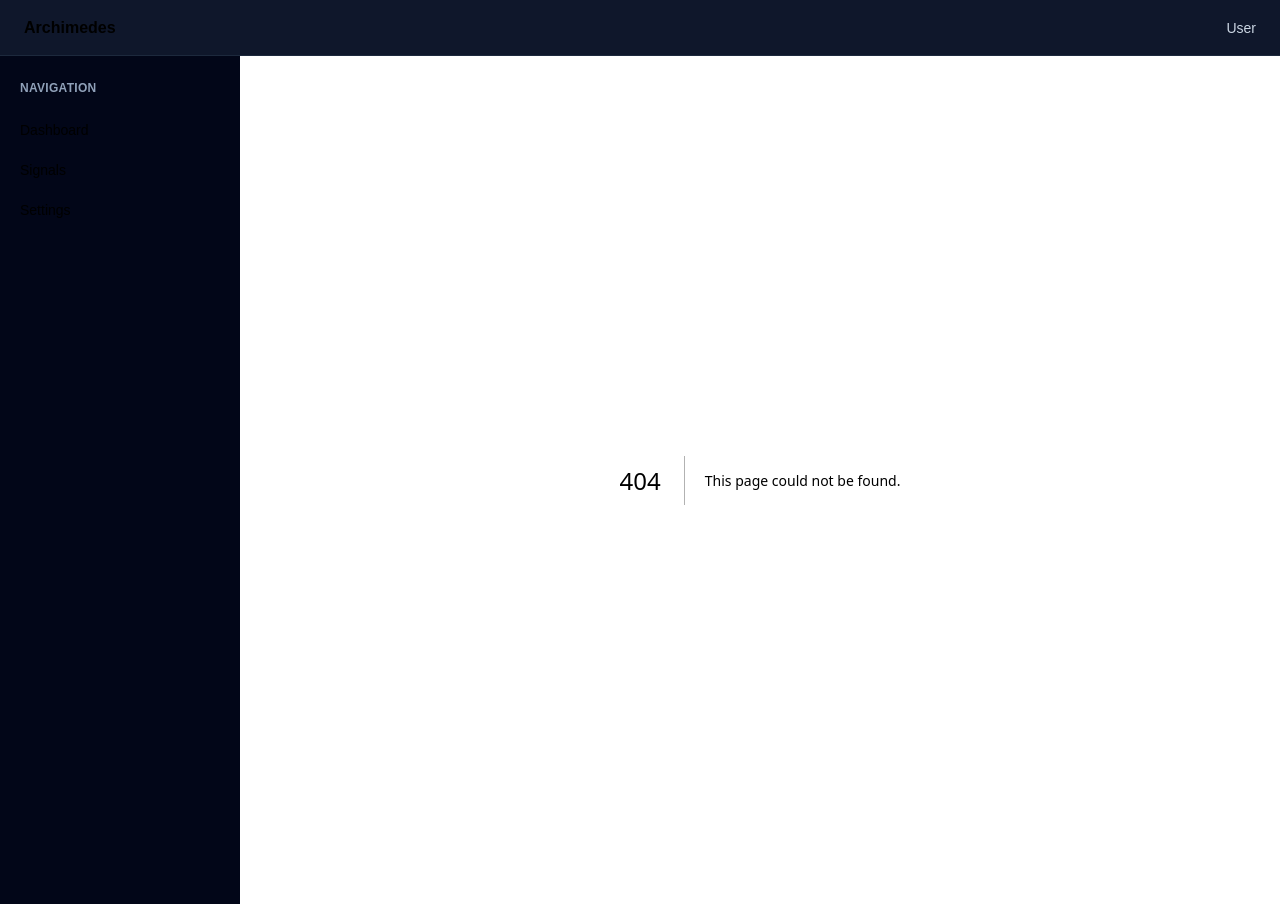
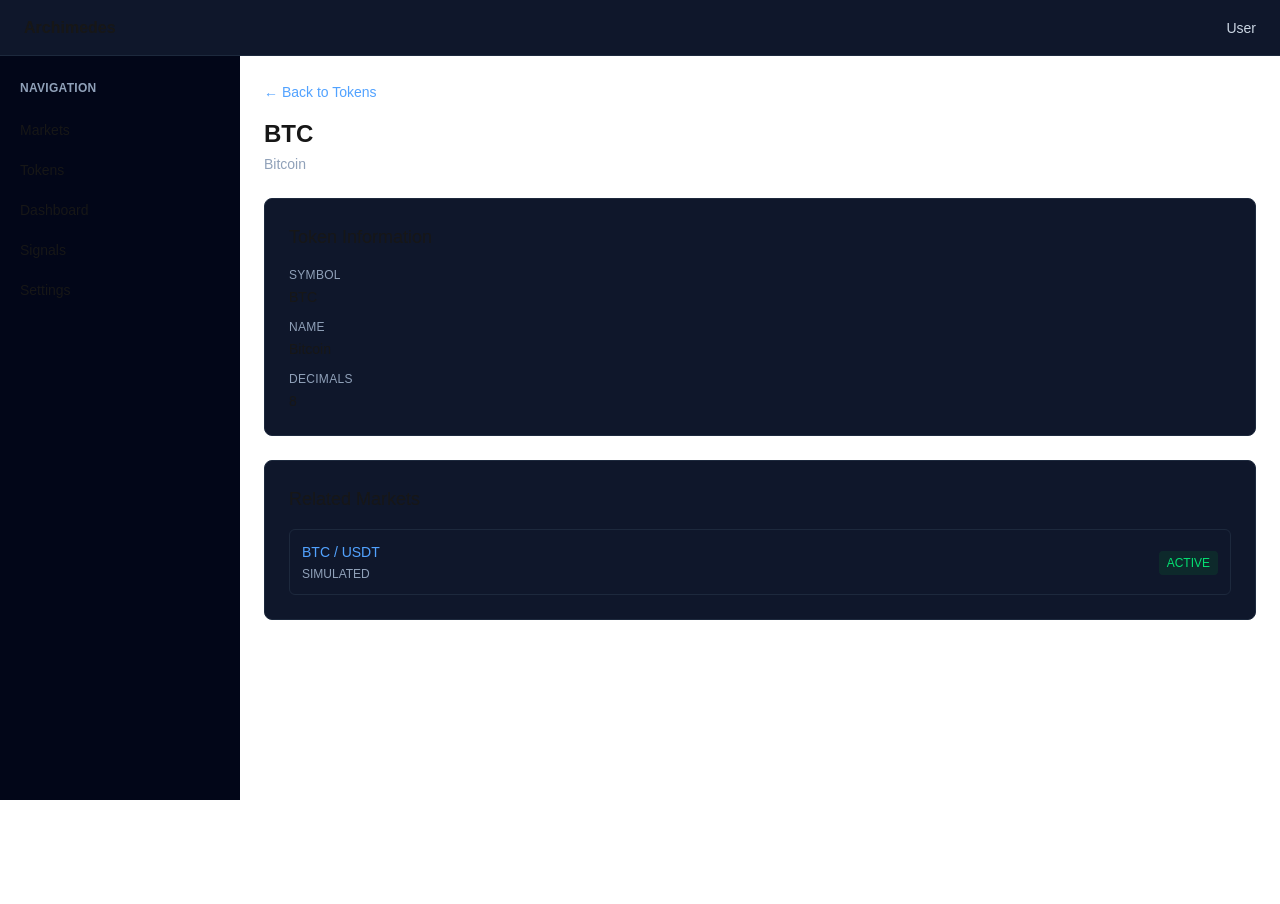
Before and after one commit to rorryf4/Archimedes, a Next.js app in the folder app/web/: page /tokens/btc in a window 1280 px wide. Before the commit this address had no page. After the commit the page ends 800 px from the top, so only its background shows below. Built offline with nearby package versions, Linux system fonts and the light colour scheme; no server answers.

Commit message:
feat: tokens UI and cross-linking (Milestone 8)

```diff
--- a/app/web/app/markets/[id]/page.tsx
+++ b/app/web/app/markets/[id]/page.tsx
@@ -160,7 +160,12 @@
               <div className="space-y-1">
                 <div className="text-sm">
                   <span className="text-slate-400">Symbol:</span>{' '}
-                  {market.baseToken.symbol}
+                  <Link
+                    href={`/tokens/${market.baseToken.id}`}
+                    className="text-blue-400 hover:text-blue-300 hover:underline"
+                  >
+                    {market.baseToken.symbol}
+                  </Link>
                 </div>
                 <div className="text-sm">
                   <span className="text-slate-400">Name:</span>{' '}
@@ -180,7 +185,12 @@
               <div className="space-y-1">
                 <div className="text-sm">
                   <span className="text-slate-400">Symbol:</span>{' '}
-                  {market.quoteToken.symbol}
+                  <Link
+                    href={`/tokens/${market.quoteToken.id}`}
+                    className="text-blue-400 hover:text-blue-300 hover:underline"
+                  >
+                    {market.quoteToken.symbol}
+                  </Link>
                 </div>
                 <div className="text-sm">
                   <span className="text-slate-400">Name:</span>{' '}
--- /dev/null
+++ b/app/web/app/tokens/[id]/page.tsx
@@ -0,0 +1,195 @@
+import Link from 'next/link';
+
+interface Token {
+  id: string;
+  symbol: string;
+  name: string;
+  decimals: number;
+}
+
+interface Market {
+  id: string;
+  baseTokenId: string;
+  quoteTokenId: string;
+  venue: string;
+  status: string;
+  baseToken: Token;
+  quoteToken: Token;
+}
+
+interface TokensResponse {
+  success: boolean;
+  data: {
+    tokens: Token[];
+  };
+}
+
+interface MarketsResponse {
+  success: boolean;
+  data: {
+    markets: Market[];
+  };
+}
+
+async function getTokens(): Promise<Token[]> {
+  const baseUrl =
+    process.env.NEXT_PUBLIC_API_URL ||
+    `http://localhost:${process.env.PORT || 3000}`;
+  const res = await fetch(`${baseUrl}/api/tokens`, {
+    cache: 'no-store',
+  });
+
+  if (!res.ok) {
+    return [];
+  }
+
+  const json: TokensResponse = await res.json();
+
+  if (!json.success) {
+    return [];
+  }
+
+  return json.data.tokens;
+}
+
+async function getMarkets(): Promise<Market[]> {
+  const baseUrl =
+    process.env.NEXT_PUBLIC_API_URL ||
+    `http://localhost:${process.env.PORT || 3000}`;
+  const res = await fetch(`${baseUrl}/api/markets`, {
+    cache: 'no-store',
+  });
+
+  if (!res.ok) {
+    return [];
+  }
+
+  const json: MarketsResponse = await res.json();
+
+  if (!json.success) {
+    return [];
+  }
+
+  return json.data.markets;
+}
+
+interface PageProps {
+  params: Promise<{ id: string }>;
+}
+
+export default async function TokenDetailPage({ params }: PageProps) {
+  const { id } = await params;
+
+  const [tokens, markets] = await Promise.all([getTokens(), getMarkets()]);
+
+  const token = tokens.find((t) => t.id === id);
+
+  if (!token) {
+    return (
+      <div className="space-y-6">
+        <div>
+          <h1 className="text-2xl font-semibold">Token Not Found</h1>
+          <p className="text-sm text-slate-400 mt-1">
+            The token you are looking for does not exist.
+          </p>
+        </div>
+
+        <Link
+          href="/tokens"
+          className="inline-block text-blue-400 hover:text-blue-300 hover:underline"
+        >
+          ← Back to Tokens
+        </Link>
+      </div>
+    );
+  }
+
+  const relatedMarkets = markets.filter(
+    (m) => m.baseTokenId === token.id || m.quoteTokenId === token.id
+  );
+
+  return (
+    <div className="space-y-6">
+      <div>
+        <Link
+          href="/tokens"
+          className="inline-block text-sm text-blue-400 hover:text-blue-300 hover:underline mb-4"
+        >
+          ← Back to Tokens
+        </Link>
+
+        <h1 className="text-2xl font-semibold">{token.symbol}</h1>
+        <p className="text-sm text-slate-400 mt-1">{token.name}</p>
+      </div>
+
+      <div className="bg-slate-900 border border-slate-800 rounded-lg p-6 space-y-4">
+        <h2 className="text-lg font-medium">Token Information</h2>
+
+        <div className="space-y-3">
+          <div>
+            <div className="text-xs text-slate-400 uppercase tracking-wide">
+              Symbol
+            </div>
+            <div className="text-sm mt-1">{token.symbol}</div>
+          </div>
+
+          <div>
+            <div className="text-xs text-slate-400 uppercase tracking-wide">
+              Name
+            </div>
+            <div className="text-sm mt-1">{token.name}</div>
+          </div>
+
+          <div>
+            <div className="text-xs text-slate-400 uppercase tracking-wide">
+              Decimals
+            </div>
+            <div className="text-sm mt-1">{token.decimals}</div>
+          </div>
+        </div>
+      </div>
+
+      <div className="bg-slate-900 border border-slate-800 rounded-lg p-6 space-y-4">
+        <h2 className="text-lg font-medium">Related Markets</h2>
+
+        {relatedMarkets.length > 0 ? (
+          <div className="space-y-2">
+            {relatedMarkets.map((market) => (
+              <Link
+                key={market.id}
+                href={`/markets/${market.id}`}
+                className="block p-3 rounded-md border border-slate-800 hover:bg-slate-800 transition-colors"
+              >
+                <div className="flex items-center justify-between">
+                  <div>
+                    <div className="text-sm font-medium text-blue-400">
+                      {market.baseToken.symbol} / {market.quoteToken.symbol}
+                    </div>
+                    <div className="text-xs text-slate-400 mt-1">
+                      {market.venue}
+                    </div>
+                  </div>
+                  <div>
+                    <span
+                      className={`inline-block px-2 py-1 rounded text-xs font-medium ${
+                        market.status === 'ACTIVE'
+                          ? 'bg-green-900/30 text-green-400'
+                          : 'bg-slate-800 text-slate-400'
+                      }`}
+                    >
+                      {market.status}
+                    </span>
+                  </div>
+                </div>
+              </Link>
+            ))}
+          </div>
+        ) : (
+          <div className="text-center py-8 text-slate-400">
+            No markets available for this token
+          </div>
+        )}
+      </div>
+    </div>
+  );
+}
--- /dev/null
+++ b/app/web/app/tokens/page.tsx
@@ -0,0 +1,94 @@
+import Link from 'next/link';
+
+interface Token {
+  id: string;
+  symbol: string;
+  name: string;
+  decimals: number;
+}
+
+interface TokensResponse {
+  success: boolean;
+  data: {
+    tokens: Token[];
+  };
+}
+
+async function getTokens(): Promise<Token[]> {
+  const baseUrl =
+    process.env.NEXT_PUBLIC_API_URL ||
+    `http://localhost:${process.env.PORT || 3000}`;
+  const res = await fetch(`${baseUrl}/api/tokens`, {
+    cache: 'no-store',
+  });
+
+  if (!res.ok) {
+    throw new Error('Failed to fetch tokens');
+  }
+
+  const json: TokensResponse = await res.json();
+
+  if (!json.success) {
+    throw new Error('API returned error');
+  }
+
+  return json.data.tokens;
+}
+
+export default async function TokensPage() {
+  const tokens = await getTokens();
+
+  return (
+    <div className="space-y-6">
+      <div>
+        <h1 className="text-2xl font-semibold">Tokens</h1>
+        <p className="text-sm text-slate-400 mt-1">
+          Browse available cryptocurrency tokens
+        </p>
+      </div>
+
+      <div className="overflow-x-auto">
+        <table className="w-full text-sm">
+          <thead>
+            <tr className="border-b border-slate-800">
+              <th className="text-left py-3 px-4 font-medium text-slate-300">
+                Symbol
+              </th>
+              <th className="text-left py-3 px-4 font-medium text-slate-300">
+                Name
+              </th>
+              <th className="text-left py-3 px-4 font-medium text-slate-300">
+                Decimals
+              </th>
+            </tr>
+          </thead>
+          <tbody>
+            {tokens.map((token) => (
+              <tr
+                key={token.id}
+                className="border-b border-slate-800 hover:bg-slate-900"
+              >
+                <td className="py-3 px-4">
+                  <Link
+                    href={`/tokens/${token.id}`}
+                    className="text-blue-400 hover:text-blue-300 hover:underline"
+                  >
+                    {token.symbol}
+                  </Link>
+                </td>
+                <td className="py-3 px-4 text-slate-300">{token.name}</td>
+                <td className="py-3 px-4 text-slate-300">{token.decimals}</td>
+              </tr>
+            ))}
+          </tbody>
+        </table>
+      </div>
+
+      {tokens.length === 0 && (
+        <div className="text-center py-12 text-slate-400">
+          No tokens available
+        </div>
+      )}
+    </div>
+  );
+}
--- a/app/web/components/Sidebar.tsx
+++ b/app/web/components/Sidebar.tsx
@@ -1,3 +1,5 @@
+import Link from 'next/link';
+
 export default function Sidebar() {
   const navItems = ["Dashboard", "Signals", "Settings"];
 
@@ -10,6 +12,22 @@
         Navigation
       </div>
       <ul className="space-y-1">
+        <li>
+          <Link
+            href="/markets"
+            className="block w-full text-left text-sm px-3 py-2 rounded-md hover:bg-slate-800 focus:outline-none focus:ring-2 focus:ring-slate-600 focus:ring-offset-2 focus:ring-offset-slate-950"
+          >
+            Markets
+          </Link>
+        </li>
+        <li>
+          <Link
+            href="/tokens"
+            className="block w-full text-left text-sm px-3 py-2 rounded-md hover:bg-slate-800 focus:outline-none focus:ring-2 focus:ring-slate-600 focus:ring-offset-2 focus:ring-offset-slate-950"
+          >
+            Tokens
+          </Link>
+        </li>
         {navItems.map((item) => (
           <li key={item}>
             <button
```
